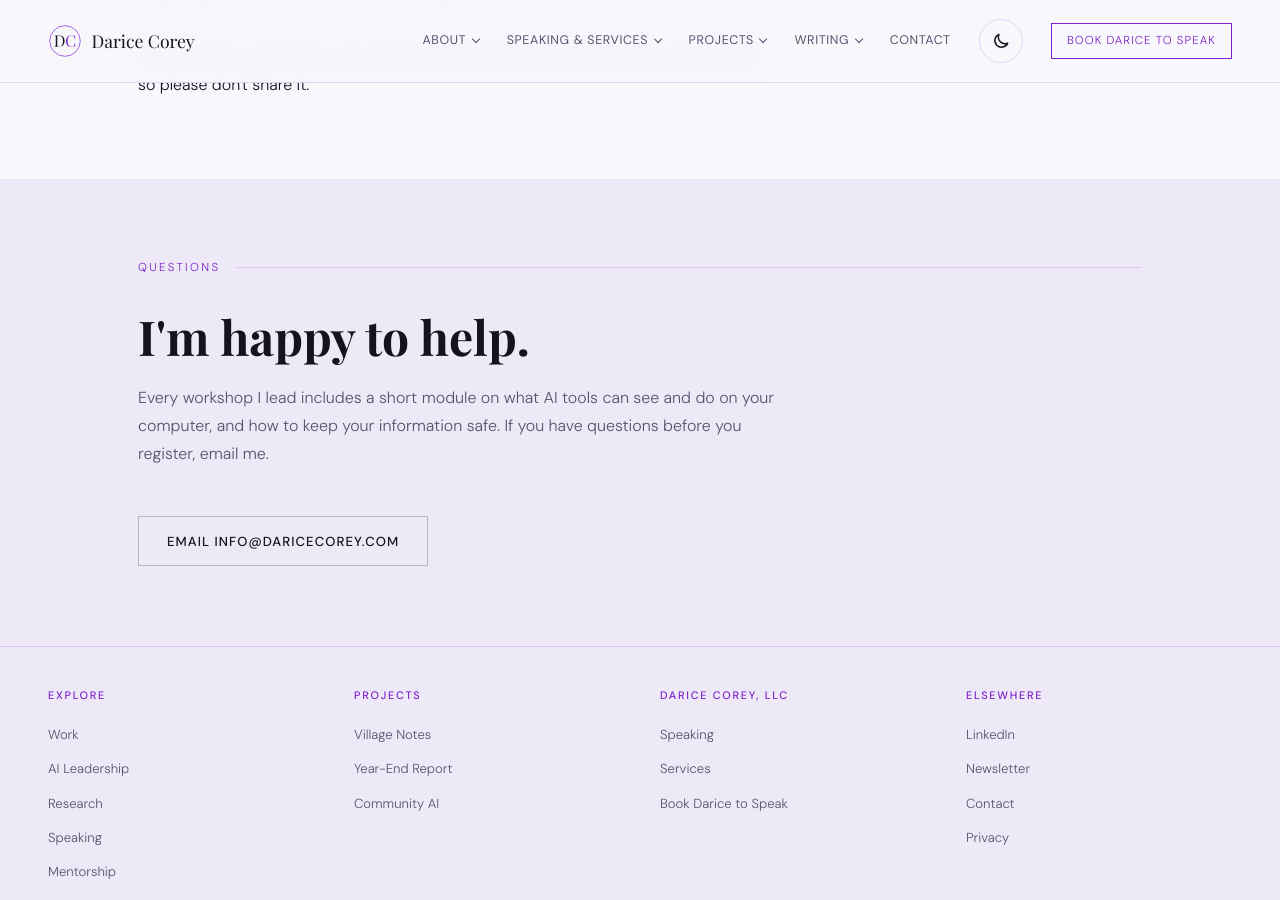
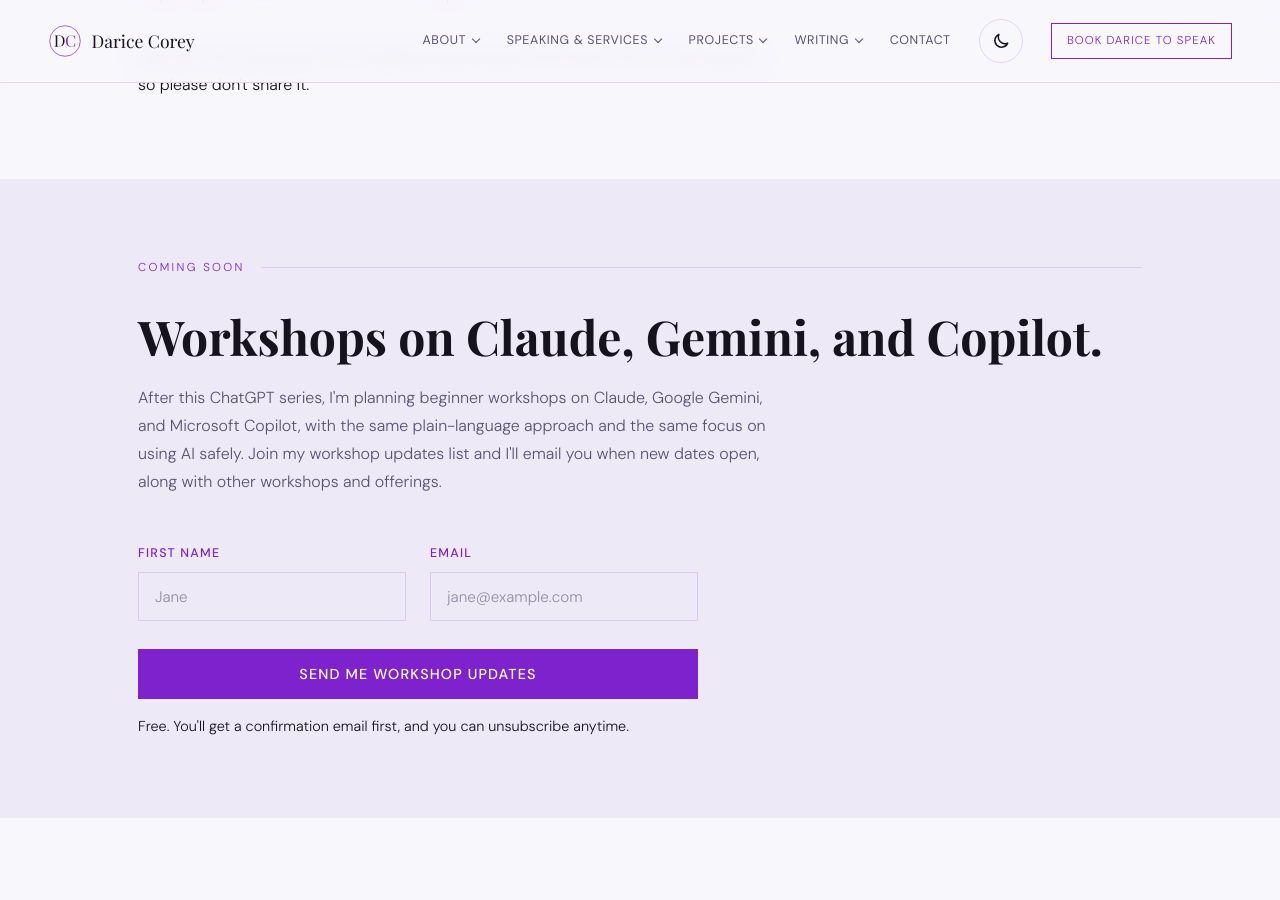
Before and after one commit to dcoreyrasm/dcoreyrasm.github.io, a Jekyll site: the page built from ai-for-beginners.html, in a window 1280 px wide and 900 px high, scrolled down 4185 px. Built offline with Jekyll 4.4.1, drawn with Linux system fonts in a browser that asks for light colours; some web fonts are replaced.

Commit message:
Add series to Services and homepage, coming-soon workshops, and workshop updates signup
Co-Authored-By: Claude Opus 5.5 <noreply@anthropic.com>
Claude-Session: https://claude.ai/code/session_01CVTrh3xqG5RQK5WN8V6MV3

```diff
--- a/ai-for-beginners.html
+++ b/ai-for-beginners.html
@@ -173,6 +173,25 @@
       </div>
     </section>
 
+    <section aria-labelledby="coming-soon-heading" id="workshop-updates" style="background:var(--bg2);">
+      <div class="container">
+        <p class="section-label">Coming Soon</p>
+        <h2 class="section-heading" id="coming-soon-heading">Workshops on Claude, Gemini, and Copilot.</h2>
+        <p class="section-sub">After this ChatGPT series, I'm planning beginner workshops on Claude, Google Gemini, and Microsoft Copilot, with the same plain-language approach and the same focus on using AI safely. Join my workshop updates list and I'll email you when new dates open, along with other workshops and offerings.</p>
+        <form id="workshop-updates-form" class="contact-form" style="margin:0;max-width:560px;" action="https://assets.mailerlite.com/jsonp/2474527/forms/201713282076116487/subscribe" method="POST" aria-label="Workshop updates signup">
+          <div class="form-row">
+            <div class="form-group"><label for="wu-name">First Name</label><input type="text" id="wu-name" name="fields[name]" autocomplete="given-name" placeholder="Jane" /></div>
+            <div class="form-group"><label for="wu-email">Email</label><input type="email" id="wu-email" name="fields[email]" autocomplete="email" placeholder="jane@example.com" required aria-required="true" /></div>
+          </div>
+          <input type="hidden" name="ml-submit" value="1" />
+          <input type="hidden" name="anticsrf" value="true" />
+          <button type="submit" class="btn-primary">Send Me Workshop Updates</button>
+          <p id="wu-status" role="status" aria-live="polite" style="margin-top:1rem;line-height:1.6;"></p>
+        </form>
+        <p style="font-size:.9rem;line-height:1.6;max-width:560px;margin-top:.5rem;">Free. You'll get a confirmation email first, and you can unsubscribe anytime.</p>
+      </div>
+    </section>
+
     <section aria-labelledby="questions-heading">
       <div class="container">
         <p class="section-label">Questions</p>
@@ -227,5 +246,27 @@
     </div>
     <p class="footer-base">&copy; 2026 Darice Corey. All rights reserved. Speaking, consulting, and workshops outside my Yale role are offered through Darice Corey, LLC.</p>
   </footer>
+  <script>
+    // Sends the workshop updates signup to MailerLite without leaving the page.
+    (function () {
+      var form = document.getElementById('workshop-updates-form');
+      var status = document.getElementById('wu-status');
+      if (!form || !window.fetch) return;
+      form.addEventListener('submit', function (e) {
+        e.preventDefault();
+        var btn = form.querySelector('button[type="submit"]');
+        btn.disabled = true;
+        fetch(form.action, { method: 'POST', body: new FormData(form), mode: 'no-cors' })
+          .then(function () {
+            form.reset();
+            status.textContent = "Thank you! Please check your email and confirm your signup.";
+          })
+          .catch(function () {
+            status.textContent = "Something went wrong. Please try again, or email info@daricecorey.com.";
+          })
+          .then(function () { btn.disabled = false; });
+      });
+    })();
+  </script>
 </body>
 </html>
--- a/index.html
+++ b/index.html
@@ -105,6 +105,7 @@
           <a class="llc-card" href="/services.html"><svg class="brand-icon" viewBox="0 0 48 48" fill="none" stroke="currentColor" stroke-width="1.75" stroke-linecap="round" stroke-linejoin="round" aria-hidden="true"><path d="M24 14c-4-3-10-4-17-3v24c7-1 13 0 17 3"/><path d="M24 14c4-3 10-4 17-3v24c-7-1-13 0-17 3"/><path d="M24 14v24"/></svg><span class="llc-card-title">Education</span><span class="llc-card-text">Workshops and training</span></a>
           <a class="llc-card" href="/community-ai/"><svg class="brand-icon" viewBox="0 0 48 48" fill="none" stroke="currentColor" stroke-width="1.75" stroke-linecap="round" stroke-linejoin="round" aria-hidden="true"><circle cx="24" cy="15" r="5"/><path d="M15 34v-2a9 9 0 0 1 18 0v2"/><circle cx="11" cy="20" r="3.8"/><path d="M4 34v-1.5a7 7 0 0 1 8-6.9"/><circle cx="37" cy="20" r="3.8"/><path d="M44 34v-1.5a7 7 0 0 0-8-6.9"/></svg><span class="llc-card-title">Community</span><span class="llc-card-text">Community AI and Village Notes</span></a>
         </div>
+        <p style="margin-top:2rem;line-height:1.7;"><strong>Now enrolling:</strong> <a href="/ai-for-beginners.html" style="color:var(--coral);">AI for Beginners</a>, a four-part ChatGPT series on Zoom starting Thursday, October 22. Workshops on Claude, Gemini, and Copilot are coming soon. <a href="/ai-for-beginners.html#workshop-updates" style="color:var(--coral);">Get workshop updates</a>.</p>
       </div>
     </section>
 
--- a/services.html
+++ b/services.html
@@ -74,7 +74,8 @@
               <li>Sessions on specific tools, such as Microsoft Copilot</li>
               <li>Multi-session programs for groups building skills over time</li>
             </ul>
-            <p style="font-size:.9rem;margin-bottom:1rem;"><strong>Upcoming:</strong> <a href="/ai-for-beginners.html" style="color:var(--coral);">AI for Beginners, Part 1: Getting Started with ChatGPT</a>, Thursday, October 22, on Zoom.</p>
+            <p style="font-size:.9rem;margin-bottom:.5rem;"><strong>Upcoming:</strong> <a href="/ai-for-beginners.html" style="color:var(--coral);">AI for Beginners</a>, a four-part ChatGPT series on Zoom. Thursdays, October 22, October 29, November 5, and December 3, 7:00 to 8:00 PM Eastern.</p>
+            <p style="font-size:.9rem;margin-bottom:1rem;"><strong>Coming soon:</strong> beginner workshops on Claude, Gemini, and Copilot. <a href="/ai-for-beginners.html#workshop-updates" style="color:var(--coral);">Get workshop updates</a>.</p>
             <a href="/ai-for-beginners.html" class="btn-primary" style="margin-bottom:.75rem;">Register for AI for Beginners</a>
             <a href="/contact.html?reason=consulting#contact-form" class="btn-ghost">Ask About a Workshop</a>
           </div>
```
